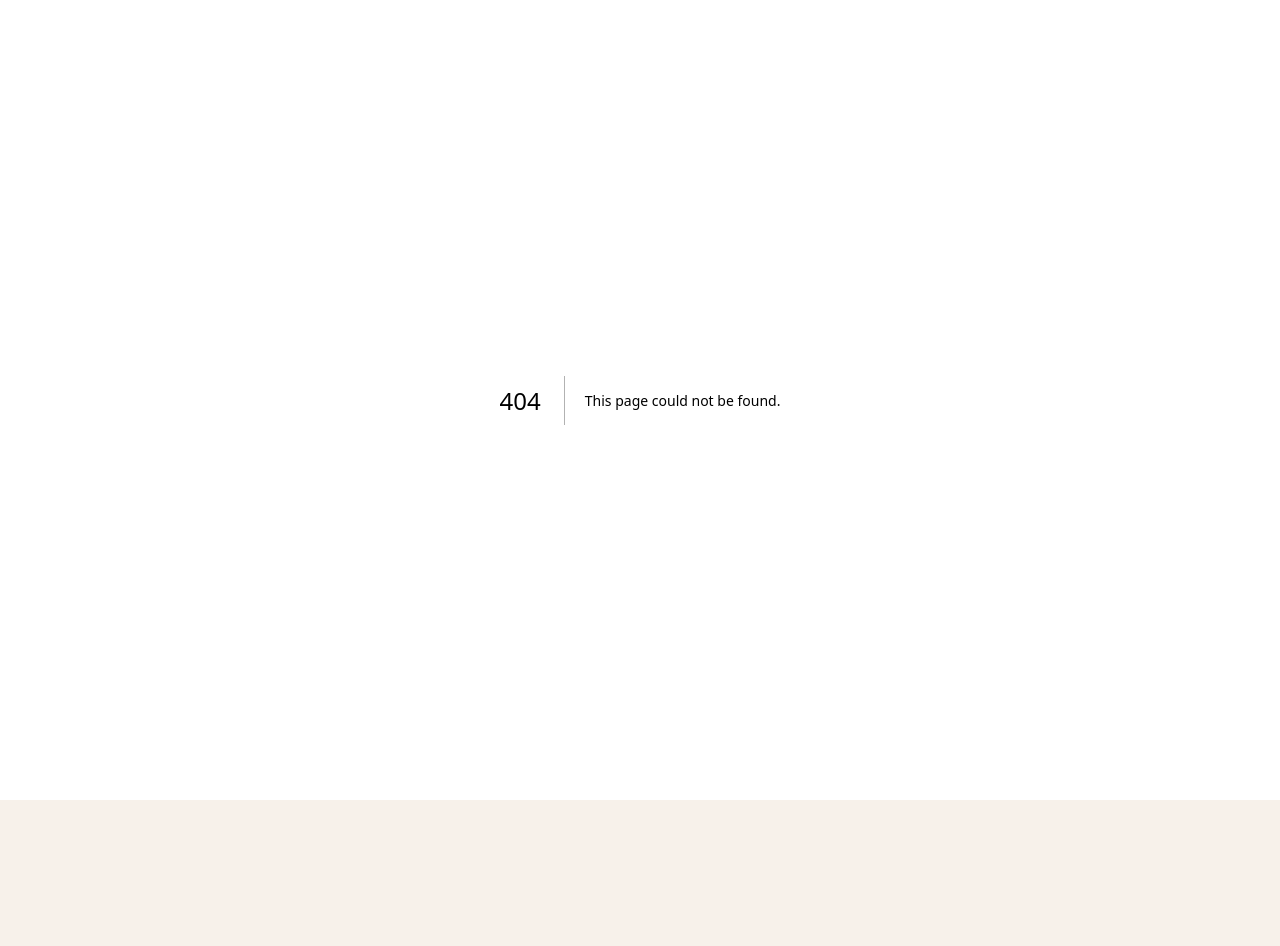
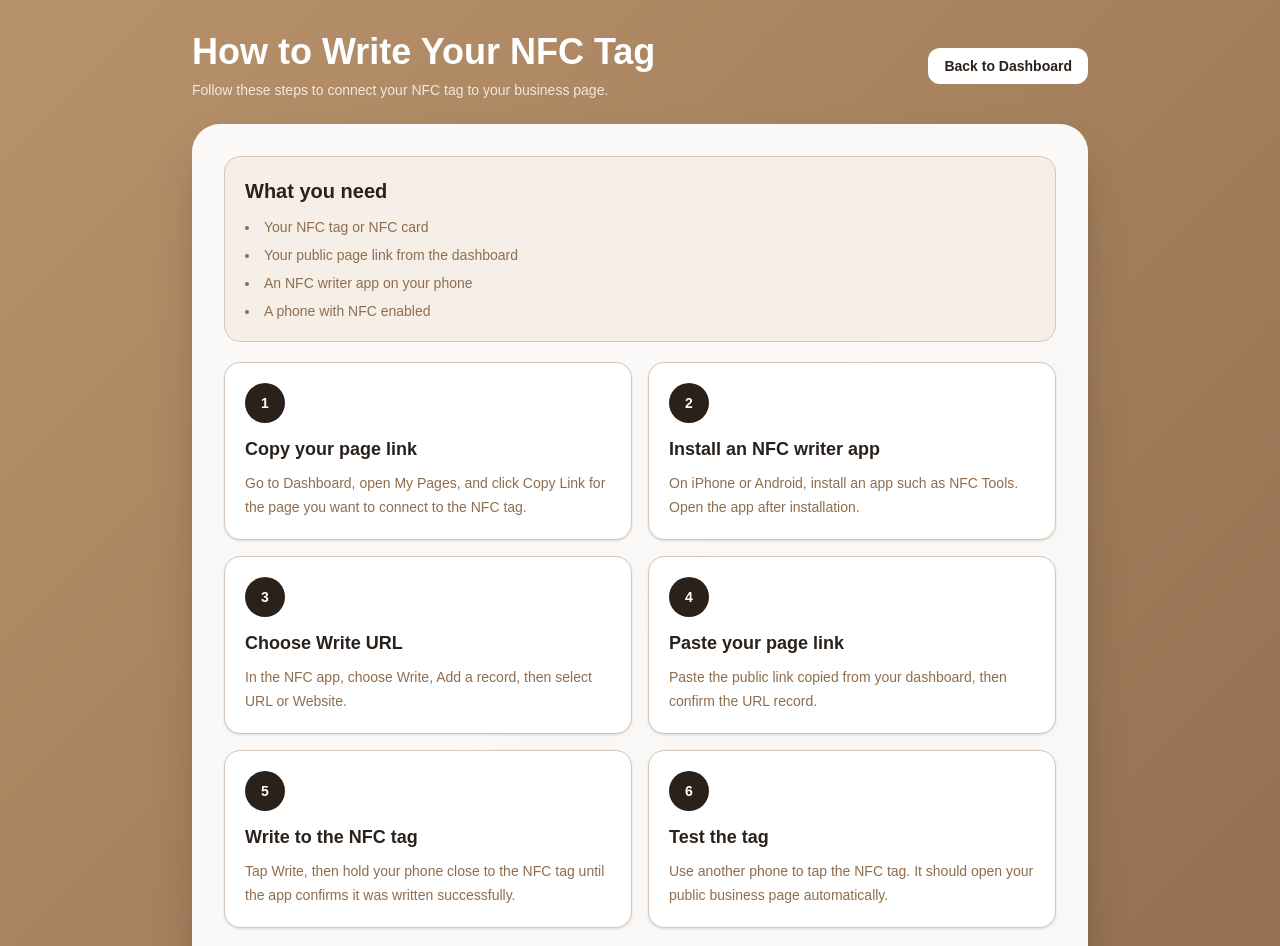
Before and after one commit to RenataBonini/nfc-link-hub, a Next.js app: page /how-to-write-nfc in a window 1280 px wide. Before the commit this address had no page. Shown: the top 946 px of the page. Before the commit the page ends 800 px from the top, so only its background shows below. Built offline with nearby package versions, Linux system fonts and the light colour scheme.

Commit message:
add how to write nfc tag

```diff
--- a/src/app/dashboard/page.tsx
+++ b/src/app/dashboard/page.tsx
@@ -773,6 +773,13 @@ export default function DashboardPage() {
               AI Builder
             </Link>
 
+            <Link
+              href="/how-to-write-nfc"
+              className="rounded-xl bg-white px-4 py-2 text-sm font-semibold text-[var(--text)]"
+            >
+              How to Write NFC
+            </Link>
+
             <button
               type="button"
               onClick={handleLogout}
--- /dev/null
+++ b/src/app/how-to-write-nfc/page.tsx
@@ -0,0 +1,122 @@
+import Link from 'next/link'
+
+export default function HowToWriteNFCPage() {
+  return (
+    <main className="min-h-screen bg-[linear-gradient(135deg,#b8926b_0%,#8f6d4e_100%)] px-4 py-8">
+      <div className="mx-auto max-w-4xl">
+        <div className="mb-6 flex flex-col gap-3 text-white sm:flex-row sm:items-center sm:justify-between">
+          <div>
+            <h1 className="text-3xl font-bold sm:text-4xl">
+              How to Write Your NFC Tag
+            </h1>
+
+            <p className="mt-2 text-sm text-white/80">
+              Follow these steps to connect your NFC tag to your business page.
+            </p>
+          </div>
+
+          <Link
+            href="/dashboard"
+            className="rounded-xl bg-white px-4 py-2 text-sm font-semibold text-[#2b211b]"
+          >
+            Back to Dashboard
+          </Link>
+        </div>
+
+        <section className="rounded-[28px] bg-white/95 p-6 shadow-2xl sm:p-8">
+          <div className="space-y-5">
+            <div className="rounded-2xl border border-[#d8c7b8] bg-[#f5efe8] p-5">
+              <h2 className="text-xl font-bold text-[#2b211b]">
+                What you need
+              </h2>
+
+              <ul className="mt-3 list-inside list-disc space-y-2 text-sm text-[#8f6d4e]">
+                <li>Your NFC tag or NFC card</li>
+                <li>Your public page link from the dashboard</li>
+                <li>An NFC writer app on your phone</li>
+                <li>A phone with NFC enabled</li>
+              </ul>
+            </div>
+
+            <div className="grid gap-4 md:grid-cols-2">
+              <StepCard
+                number="1"
+                title="Copy your page link"
+                text="Go to Dashboard, open My Pages, and click Copy Link for the page you want to connect to the NFC tag."
+              />
+
+              <StepCard
+                number="2"
+                title="Install an NFC writer app"
+                text="On iPhone or Android, install an app such as NFC Tools. Open the app after installation."
+              />
+
+              <StepCard
+                number="3"
+                title="Choose Write URL"
+                text="In the NFC app, choose Write, Add a record, then select URL or Website."
+              />
+
+              <StepCard
+                number="4"
+                title="Paste your page link"
+                text="Paste the public link copied from your dashboard, then confirm the URL record."
+              />
+
+              <StepCard
+                number="5"
+                title="Write to the NFC tag"
+                text="Tap Write, then hold your phone close to the NFC tag until the app confirms it was written successfully."
+              />
+
+              <StepCard
+                number="6"
+                title="Test the tag"
+                text="Use another phone to tap the NFC tag. It should open your public business page automatically."
+              />
+            </div>
+
+            <div className="rounded-2xl bg-[#2b211b] p-5 text-white">
+              <h2 className="text-xl font-bold">
+                Important tips
+              </h2>
+
+              <ul className="mt-3 list-inside list-disc space-y-2 text-sm text-white/80">
+                <li>Make sure your page is published before writing the NFC tag.</li>
+                <li>Test the copied link in a browser before writing it.</li>
+                <li>If the tag does not open, check that NFC is enabled on the phone.</li>
+                <li>For printed flyers, use the QR code as a backup if NFC is unavailable.</li>
+              </ul>
+            </div>
+          </div>
+        </section>
+      </div>
+    </main>
+  )
+}
+
+function StepCard({
+  number,
+  title,
+  text,
+}: {
+  number: string
+  title: string
+  text: string
+}) {
+  return (
+    <div className="rounded-2xl border border-[#d8c7b8] bg-white p-5 shadow-sm">
+      <div className="mb-3 flex h-10 w-10 items-center justify-center rounded-full bg-[#2b211b] text-sm font-bold text-white">
+        {number}
+      </div>
+
+      <h3 className="text-lg font-bold text-[#2b211b]">
+        {title}
+      </h3>
+
+      <p className="mt-2 text-sm leading-6 text-[#8f6d4e]">
+        {text}
+      </p>
+    </div>
+  )
+}
--- a/src/lib/firebase-admin.ts
+++ b/src/lib/firebase-admin.ts
@@ -1,11 +1,19 @@
 import admin from 'firebase-admin'
+
+const projectId = process.env.FIREBASE_ADMIN_PROJECT_ID
+const clientEmail = process.env.FIREBASE_ADMIN_CLIENT_EMAIL
+const privateKey = process.env.FIREBASE_ADMIN_PRIVATE_KEY?.replace(/\\n/g, '\n')
+
+if (!projectId || !clientEmail || !privateKey) {
+  throw new Error('Missing Firebase Admin environment variables.')
+}
 
 if (!admin.apps.length) {
   admin.initializeApp({
     credential: admin.credential.cert({
-      projectId: process.env.FIREBASE_ADMIN_PROJECT_ID,
-      clientEmail: process.env.FIREBASE_ADMIN_CLIENT_EMAIL,
-      privateKey: process.env.FIREBASE_ADMIN_PRIVATE_KEY?.replace(/\\n/g, '\n'),
+      projectId,
+      clientEmail,
+      privateKey,
     }),
   })
 }
```
